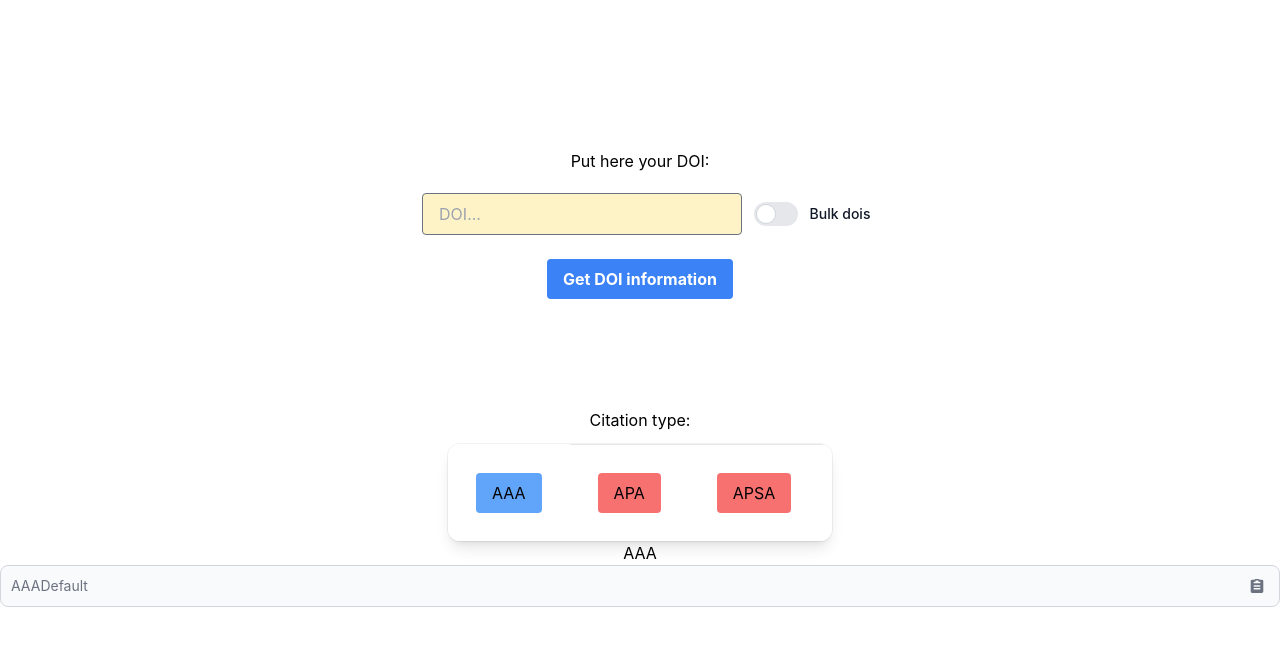
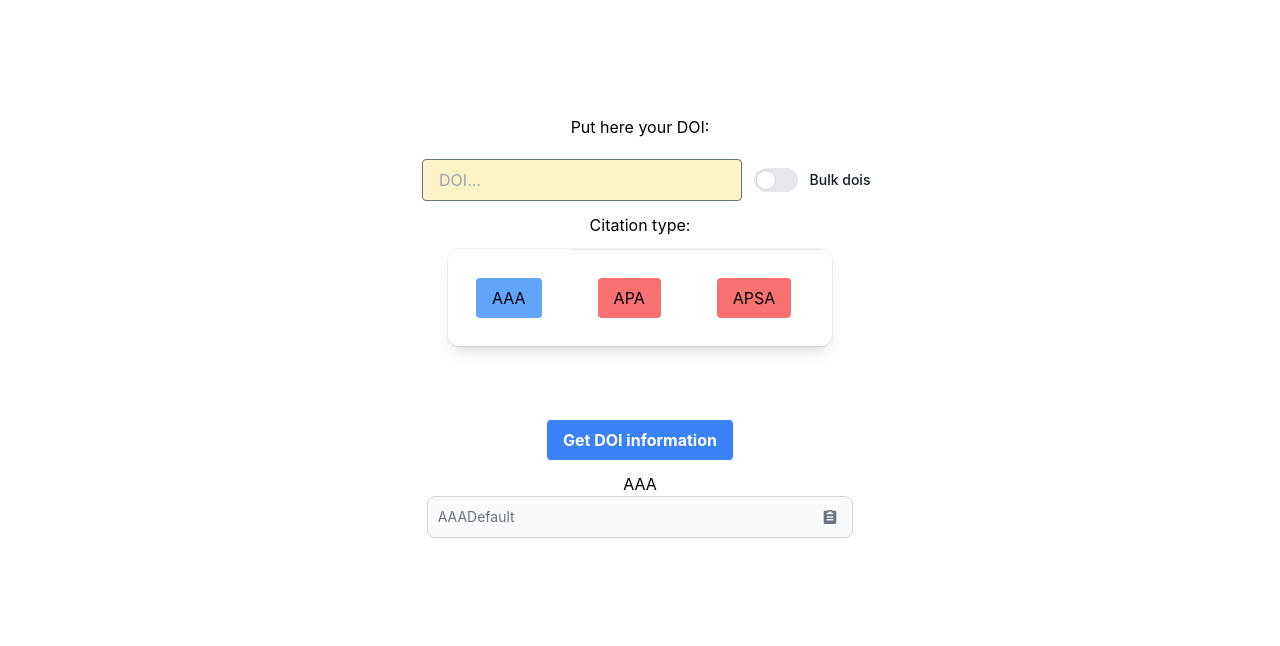
Before and after one commit to kubwosz/citatio, a React (Create React App) app in the folder citatio-frontend/: page / in a window 1280 px wide. Both pictures are taken after a click on the button "AAA". Shown: the top 646 px of the page. Built offline with nearby package versions, Linux system fonts and the light colour scheme; a web font is replaced by a local one.

Commit message:
Add null handling response, sending and getting only active types, align contents

```diff
--- a/citatio-frontend/src/components/Home.jsx
+++ b/citatio-frontend/src/components/Home.jsx
@@ -24,11 +24,8 @@ const Home = (props) => {
 
   async function submitHandler(event) {
     let resMany = await postGetDoiData("references");
-    console.log(resMany);
-
-    resMany.map(r => {
+    resMany?.map(r => {
       setCitationByType(r.Type, r.Value);
-      console.log(r.Type, r.Value);
     })
     event.preventDefault();
   }
@@ -46,9 +43,11 @@ const Home = (props) => {
   }
 
   async function postGetDoiData(url) {
+let activeCitTypes =  citations.flatMap(c => c.isActive ? c.type.toLowerCase() : []);
+
     const response = await fetch("api/" + url, {
       method: "POST",
-      body: JSON.stringify({ value: doiValue.toString() })
+      body: JSON.stringify({ value: doiValue.toString(), citTypes: activeCitTypes})
     });
     let createdReference = await response.json();
     return createdReference;
@@ -67,10 +66,7 @@ const Home = (props) => {
 
   function setCitationByType(type, citation) {
     const nextCitations = citations.map((c) => {
-      console.log(c);
-      console.log(type);
-      console.log(c.type == type);
-      if (c.type.toLowerCase() == type.toLowerCase()) {
+      if (c?.type.toLowerCase() == type.toLowerCase()) {
         c.citation = citation;
       }
       return c;
@@ -83,19 +79,10 @@ const Home = (props) => {
       <div className="top-panel flex justify-center flex-col mt-5">
         <h1 className="max-w-40 self-center p-2 mt-10">Put here your DOI: </h1>
         <InputTags
-         doiValue={doiValue}
-         doiInputChangeHandler={doiInputChangeHandler}
+          doiValue={doiValue}
+          doiInputChangeHandler={doiInputChangeHandler}
         />
-        <button
-          onClick={submitHandler}
-          className="bg-blue-500 hover:bg-blue-700 text-white font-bold py-2 px-4 rounded m-3 self-center"
-        >
-          Get DOI information
-        </button>
-
-      </div>
-      <div className="botton-panel flex-row justify-center bottom-0">
-      <div className="flex flex-col gap-3">
+        <div className="flex flex-col gap-3">
           <h1>Citation type:</h1>
           <div className="flex flex-row cit-type-buttons basis-3/4 items-end">
             {citations.map((btn, idx) => (
@@ -114,11 +101,19 @@ const Home = (props) => {
             ))}
           </div>
         </div>
-        <div>
+      </div>
+      <div className="botton-panel flex-row justify-center bottom-0">
+          <button
+            onClick={submitHandler}
+            className="bg-blue-500 hover:bg-blue-700 text-white font-bold py-2 px-4 rounded m-3 self-center"
+          >
+            Get DOI information
+          </button>
+          <div>
           {citations.map((c) => {
             if (c.isActive) {
               return (
-                <div className="flex flex-col pb-5">
+                <div className="flex flex-col pb-5 items-center">
                   <span className="label label-default uppercase">{c.type}</span>
                   <TextboxCitation citation={c.citation} />
                 </div>
@@ -127,7 +122,7 @@ const Home = (props) => {
           }
           )}
         </div>
-      </div>
+        </div>
     </div>
   );
 };
--- a/citatio-frontend/src/components/TextboxCitation.jsx
+++ b/citatio-frontend/src/components/TextboxCitation.jsx
@@ -29,8 +29,7 @@ const TextboxCitation = (props) => {
     }
 
     return (
-        <div>
-            <div class="w-full">
+        <div class="w-1/3">
             <div class="relative">
                 <label for="npm-install-copy-button" class="sr-only">Label</label>
                 <input id="npm-install-copy-button" type="text" class="col-span-6 bg-gray-50 border border-gray-300 text-gray-500 text-sm rounded-lg focus:ring-blue-500 focus:border-blue-500 block w-full p-2.5 dark:bg-gray-700 dark:border-gray-600 dark:placeholder-gray-400 dark:text-gray-400 dark:focus:ring-blue-500 dark:focus:border-blue-500" value={props.citation} disabled readonly />
@@ -56,7 +55,6 @@ const TextboxCitation = (props) => {
                     <div class="tooltip-arrow" data-popper-arrow></div>
                 </div>
             </div>
-            </div>
         </div>)
 };
 
```
Also changed, not shown: 2 other files (tests, documents, lock files or other folders). Lines whose indentation alone changed are shown as unchanged.
